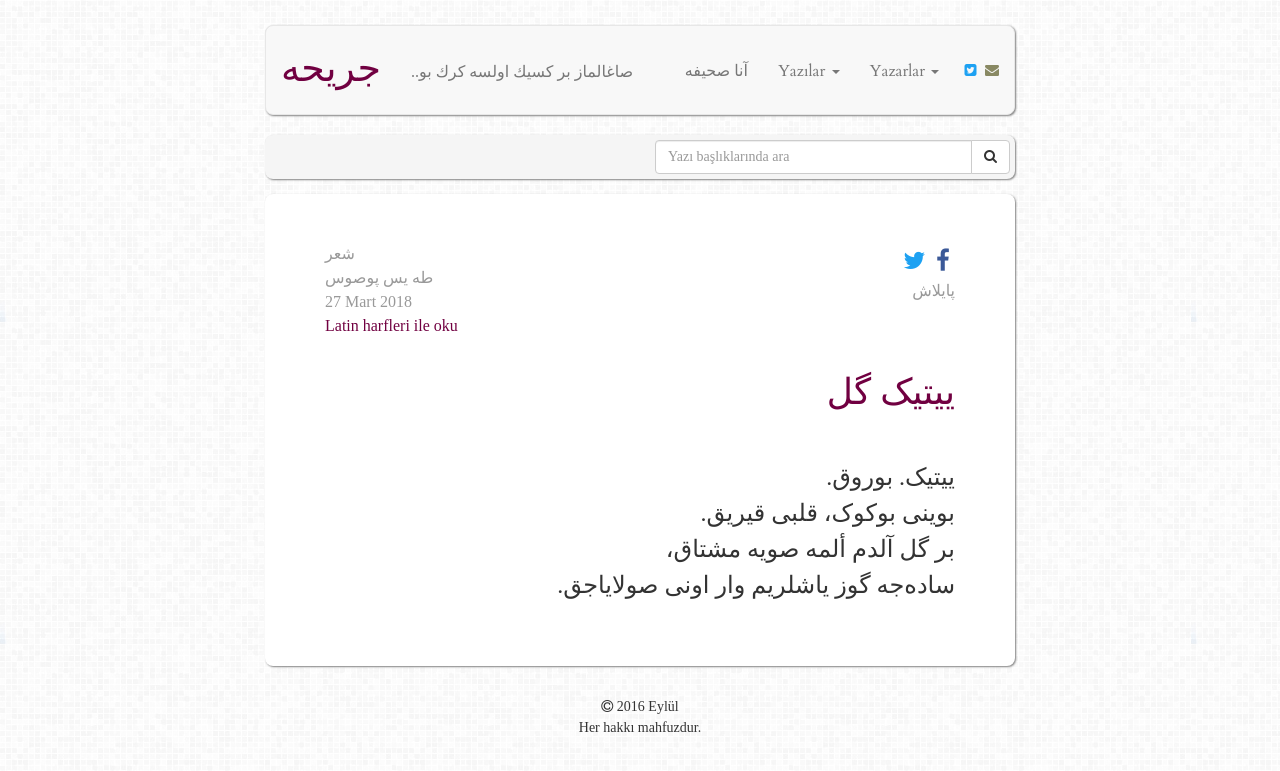
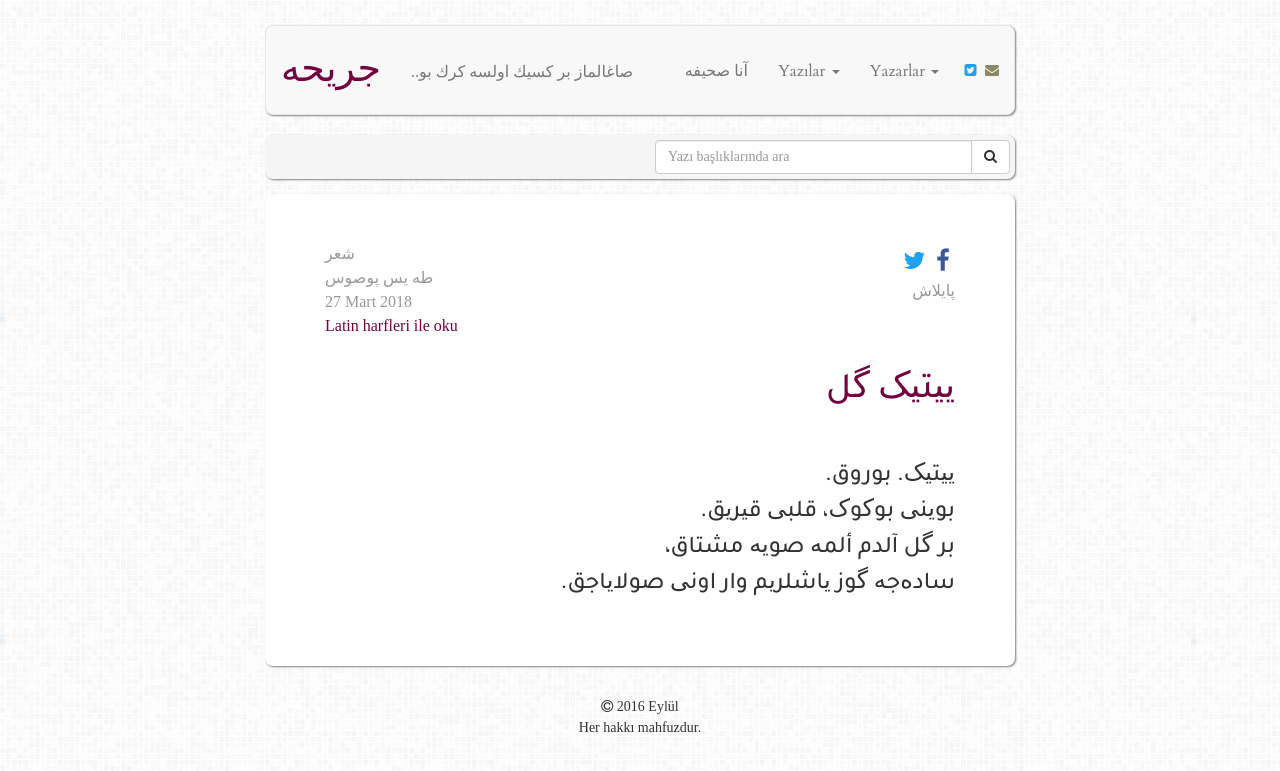
Before and after one commit to muhammedaydogdu/muhammedaydogdu.github.io, a Jekyll site: the page built from _posts/2018-03-27-yitik-gul-os.md, in a window 1280 px wide. Shown: the top 771 px of the page. Built offline with Jekyll 4.4.1, drawn with Linux system fonts in a browser that asks for light colours; some web fonts are replaced.

Commit message:
Update style.css

```diff
--- a/css/style.css
+++ b/css/style.css
@@ -135,7 +135,7 @@ nav li a.social {
 }
 
 .os-text {
-  font-family: 'Aref Ruqaa', serif;
+  font-family: 'Tajawal', sans-serif;
 }
 
 .container .jumbotron .os-text p {
```
